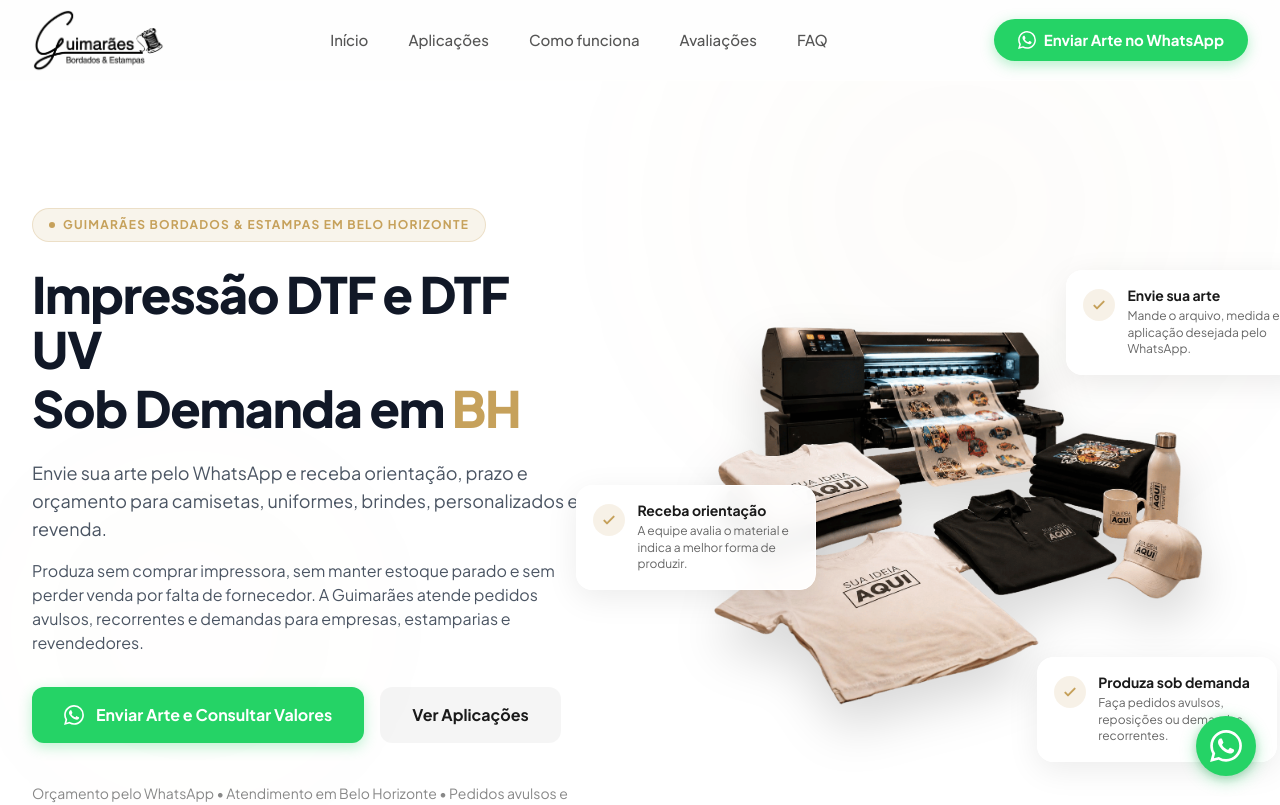
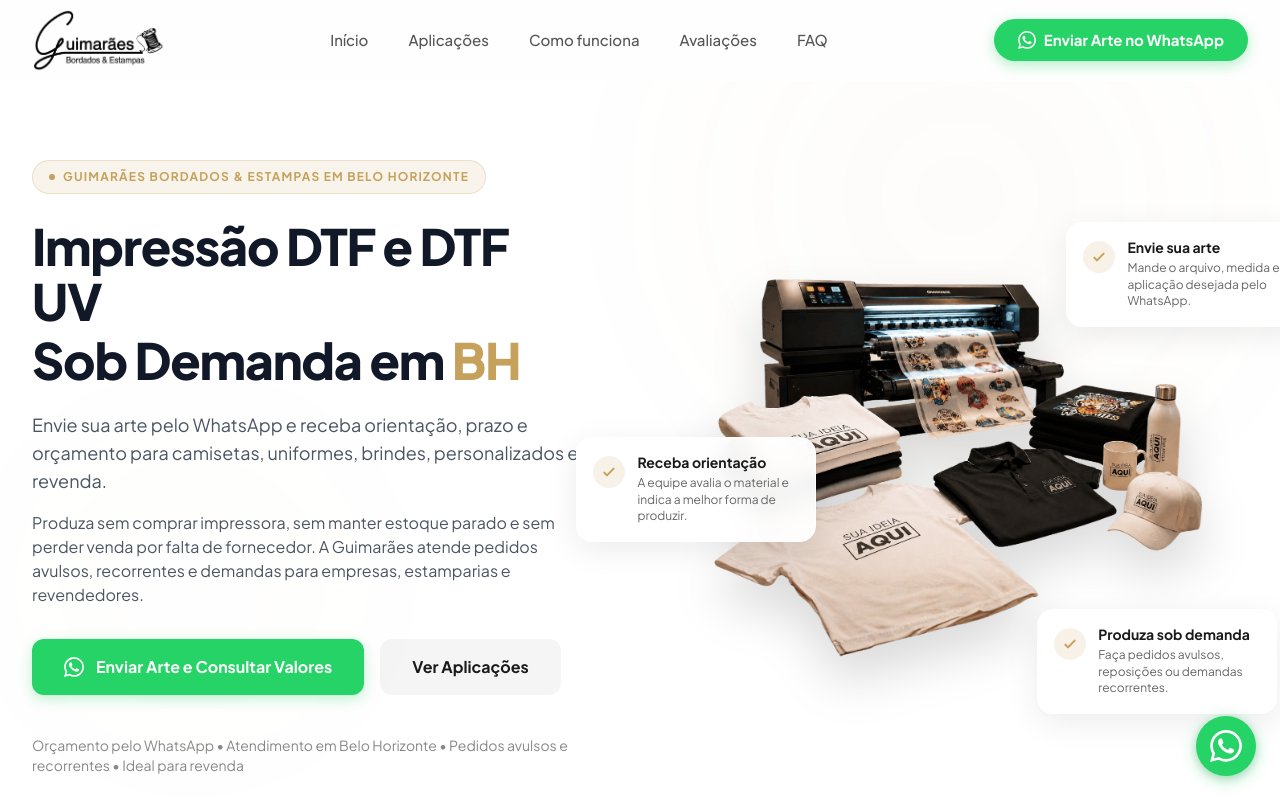
Before and after one commit to t0non/lpGuimar-esAtelier, a Next.js app: page / in a window 1280 px wide. Shown: the top 805 px of the page. Built offline with nearby package versions, Linux system fonts and the light colour scheme.

Commit message:
style: reduz espacamento superior do hero para trazer o conteudo above the fold

```diff
--- a/src/components/HeroSection.tsx
+++ b/src/components/HeroSection.tsx
@@ -7,7 +7,7 @@
 
 export default function HeroSection() {
   return (
-    <section id="inicio" className="relative bg-white pt-24 lg:pt-32 pb-16 lg:pb-24 overflow-hidden">
+    <section id="inicio" className="relative bg-white pt-16 lg:pt-20 pb-12 lg:pb-20 overflow-hidden">
 
       {/* Background Decorativo Suave */}
       <div className="absolute inset-0 z-0 pointer-events-none overflow-hidden">
```
